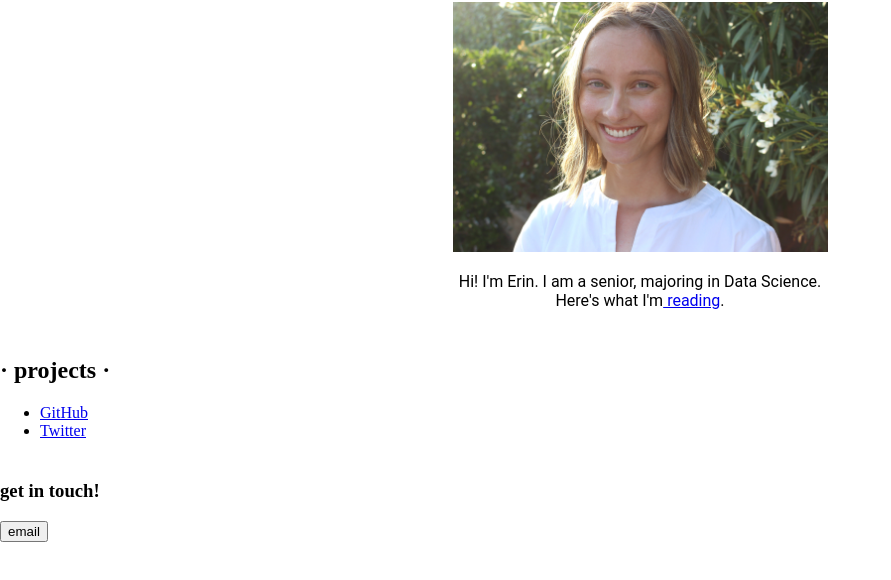
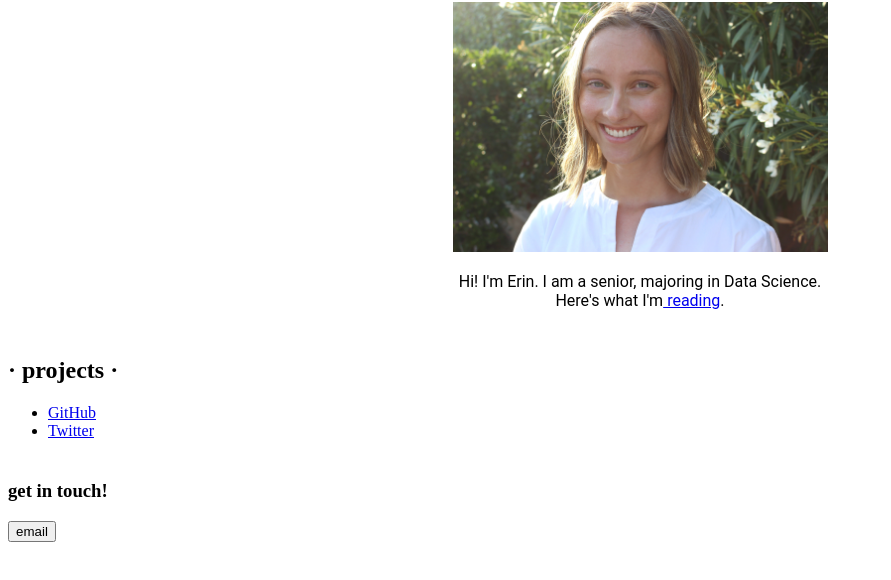
Before and after one commit to itserinlee/personal_website, a plain HTML site: page index.html in a window 1280 px wide. Shown: the part 78-658 px from the top of the page, without its empty margins (0-891 px from the left). Drawn offline with Linux system fonts and the light colour scheme.

Commit message:
Update style.css

```diff
--- a/style.css
+++ b/style.css
@@ -1,30 +1,6 @@
-html,
-body {
-  margin: 0;
-  min-height: 100%;
-}
-
-* {
-  box-sizing: border-box;
-}
-
-html {
-    --spacing: 20px;
-}
-
 p {
-/*  margin-left: 50px;
-    margin-right: 50px;
-    margin-top: 0;
-    margin-bottom: 0;
-
-    max-width: 40ch; */
-
     font-family: Roboto;
     font-style: normal;
     font-weight: normal;
-/*     font-size: 24px; */
-/*     line-height: 28px; */
-
     color: #000000;
 }
```
